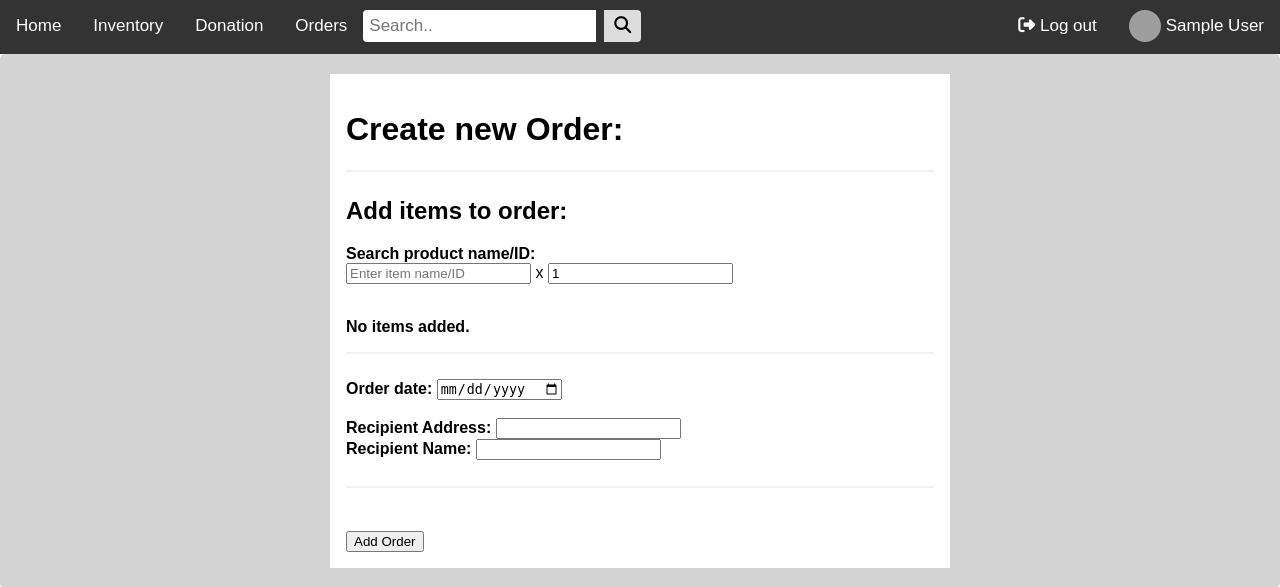
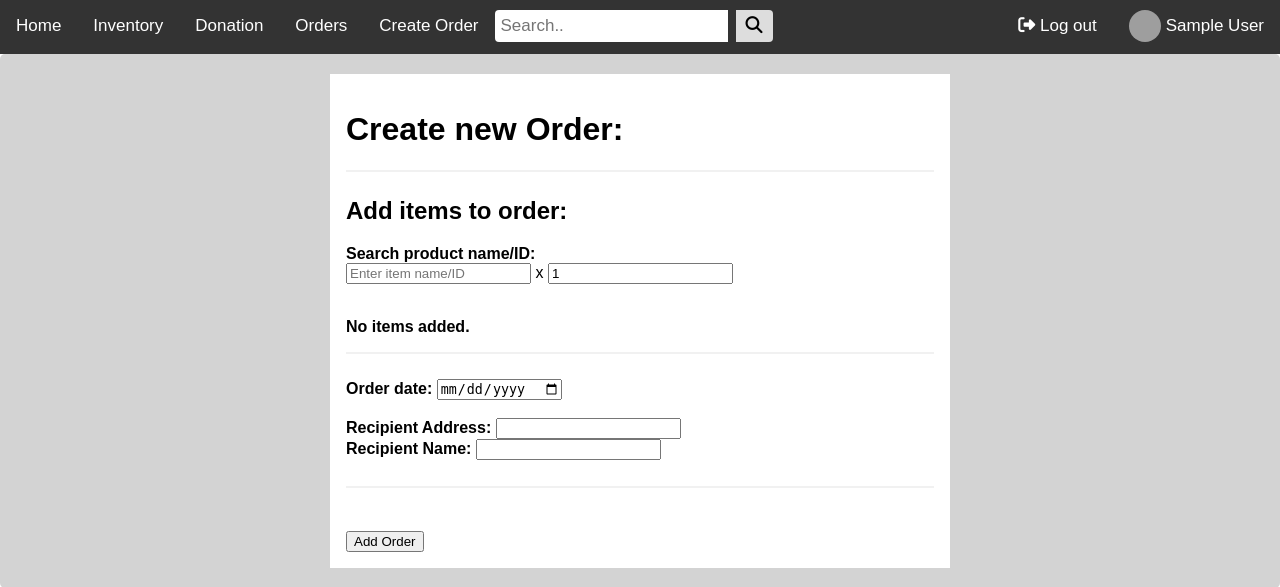
Before and after one commit to YaruG1022/WSU-SU21-CPTS322-Project, a Flask app: page /add_order in a window 1280 px wide. Shown: the top 587 px of the page. Run offline with Flask 3, Linux system fonts and the light colour scheme; the visitor is signed in with stand-in values (Sample User, id 1); data that the repository does not hold is empty; some libraries are stand-ins or nearby versions; grey boxes are pictures that could not be loaded.

Commit message:
Add create order button to navbar

```diff
--- a/src/templates/interface_base.html
+++ b/src/templates/interface_base.html
@@ -24,6 +24,7 @@
                 { name: 'Inventory', path: "{{ url_for('interface_bp.inventory_pg') }}" },
                 { name: 'Donation', path: "{{ url_for('interface_bp.donation_pg') }}" },
                 { name: 'Orders', path: "{{ url_for('interface_bp.orders_pg') }}" },
+                { name: 'Create Order', path: "{{ url_for('interface_bp.add_order_pg') }}" },
                 {% if current_user.is_authenticated %}
                     { name: '{{ current_user.name }}', path: '{{ url_for('interface_bp.account_pg') }}', style: 'float: right; padding: 14px 16px;', id: 'userBtn', img: '{{ current_user.pfp_url }}'},
                     { name: 'Log out', path: '{{ url_for('login_bp.log_out') }}', style: 'float: right; padding: 14px 16px;', icon: 'fa fa-sign-out', id: 'logOutBtn'}
```
